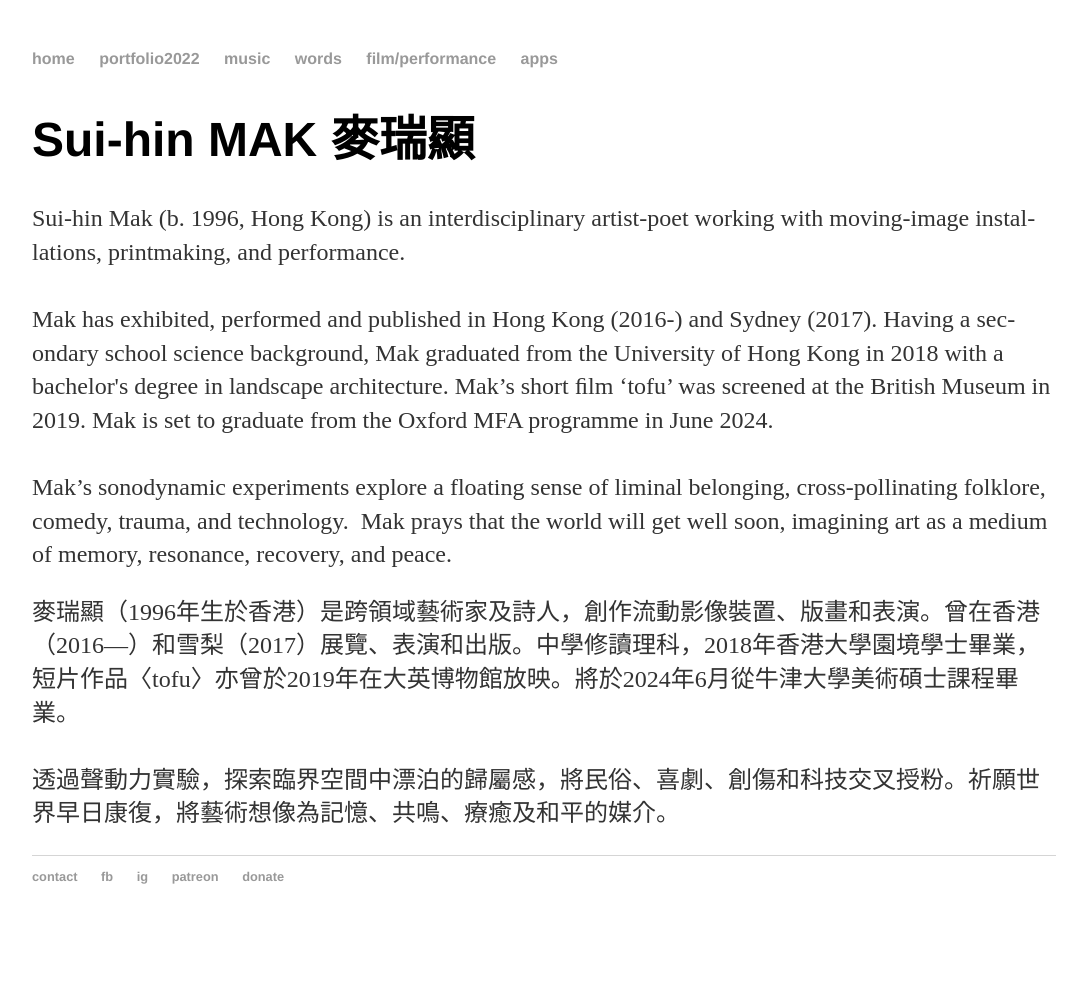
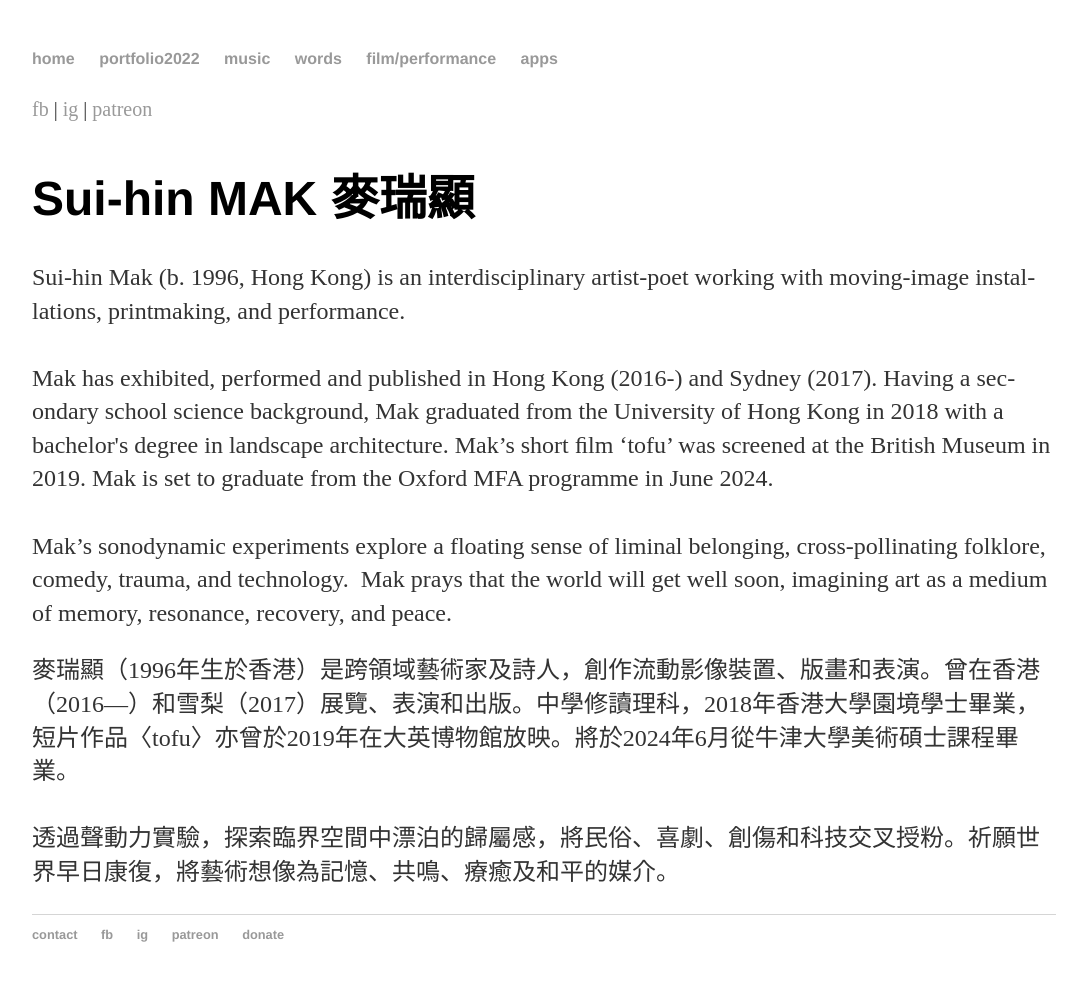
Before and after one commit to maksuihin/maksuihin.github.io, a Jekyll site: the page built from index.html, in a window 1280 px wide. Shown: the whole page, without its empty margins (96-1183 px from the left). Built offline with Jekyll 4.4.1, drawn with Linux system fonts in a browser that asks for light colours; before the commit the page ends 934 px from its top, so only the background shows below that.

Commit message:
Update index.html

```diff
--- a/index.html
+++ b/index.html
@@ -3,7 +3,11 @@ layout: default
 title: Sui-hin MAK 麥瑞顯
 ---
     		<div class="blurb">
-
+        		<p><small>
+    <a href="https://www.facebook.com/suihinmak">fb</a> |
+    <a href="https://www.instagram.com/maksuihin/">ig</a> |
+    <a href="https://www.patreon.com/maksuihin">patreon</a>
+</small><br></p>
         		<h1>Sui-hin MAK <span lang="zh" style="white-space: nowrap;">麥瑞顯</span></h1>
 			<!--BA(Landscape Studies) HKU; MFA Oxford (2024)</br>-->
 			<p>
```
